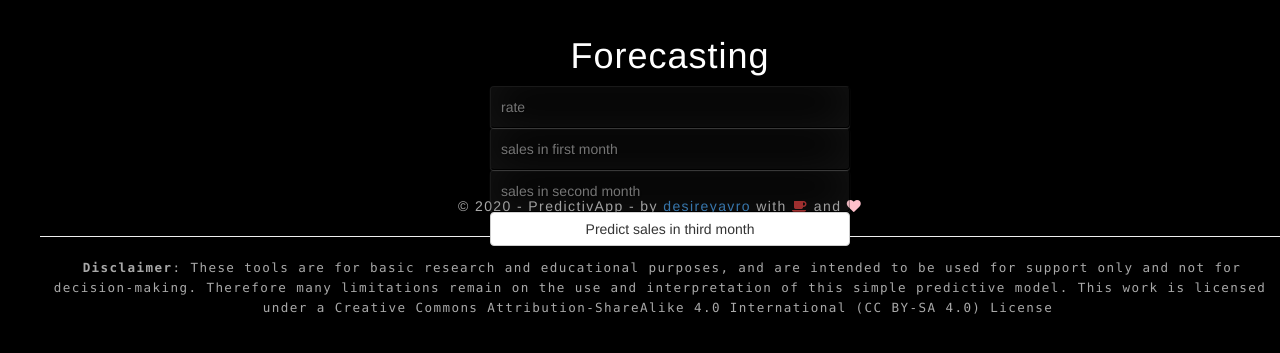
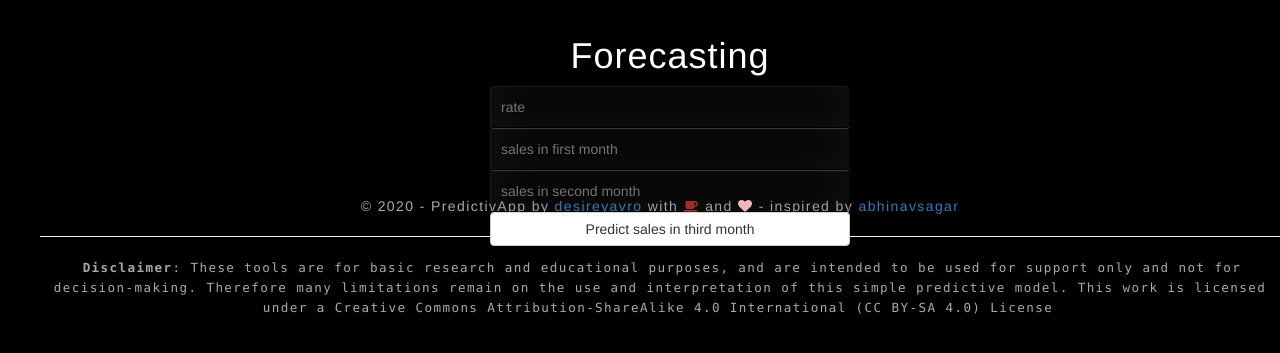
Before and after one commit to dnzengou/ml-predict-sales, a Flask app: page / in a window 1280 px wide. Shown: the part 154-507 px from the top of the page. Run offline with Flask 2, Linux system fonts and the light colour scheme; parts of the project's set-up code (start-up, migrations or seed data) failed here and were passed over; some libraries are stand-ins or nearby versions.

Commit message:
update files

```diff
--- a/templates/index.html
+++ b/templates/index.html
@@ -46,7 +46,7 @@
 
 <footer id="footer">
   <ul class="text-center">
- <p style="color:darkgrey">&copy; 2020 - PredictivApp</a> - by <a href="desireyavro.com">desireyavro</a> with <i class="fa fa-coffee" style="color:brown"></i> and <i class="fa fa-heart" style="color:pink"></i></p>
+ <p style="color:darkgrey">&copy; 2020 - PredictivApp</a> by <a href="desireyavro.com">desireyavro</a> with <i class="fa fa-coffee" style="color:brown"></i> and <i class="fa fa-heart" style="color:pink"></i> - inspired by <a href="https://github.com/abhinavsagar">abhinavsagar</a></p>
 
 <hr>
 
```
